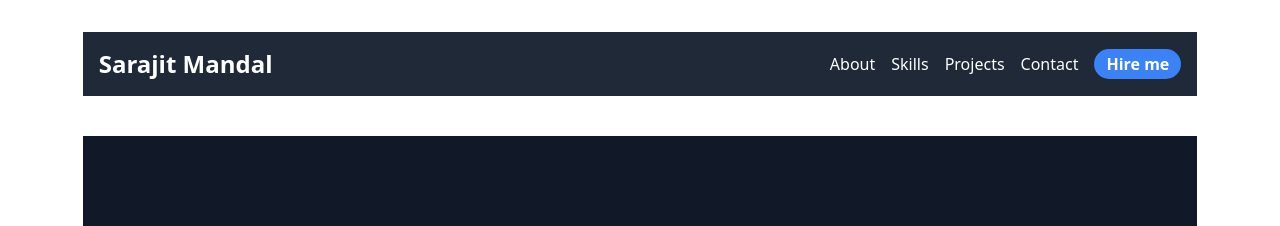
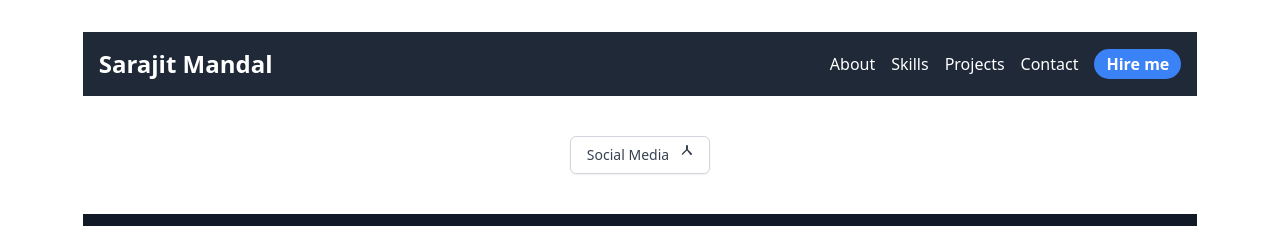
Before and after one commit to Sarajit-mondal/My_Portfolio_Website, a React (Vite) app: page / in a window 1280 px wide. Shown: the top 226 px of the page. Built offline with nearby package versions, Linux system fonts and the light colour scheme.

Commit message:
added education section

```diff
--- a/src/components/Contact.jsx
+++ b/src/components/Contact.jsx
@@ -29,9 +29,34 @@ const Contact = () => {
       );
   };
   return (
-    <section id="contact" className="bg-gray-900 text-white p-8">
+    <div className="bg-gray-900 ">
+      <h2 className="text-3xl font-extrabold pt-10 text-white">
+        Education & Contact
+      </h2>
+      <div className="flex  flex-col justify-center md:flex-row gap-12">
+        {/* education section  */}
+        <section className="py-12">
+          <div className="max-w-7xl mx-auto px-4 sm:px-6 lg:px-8">
+            <h2 className="text-2xl font-extrabold text-white mb-6 text-center">
+              Education
+            </h2>
+            <div className="bg-white p-6 rounded-lg shadow-md hover:shadow-lg transition-shadow duration-300">
+              <h3 className="text-2xl font-semibold text-blue-500">
+                National University Bangladesh
+              </h3>
+              <p className="mt-2 text-lg text-gray-800">
+                Bachelor of Business Administration (B.B.A)
+              </p>
+              <p className=" text-lg text-gray-700">
+                graduation date : may 2023
+              </p>
+            </div>
+          </div>
+        </section>
+        {/* contact section */}
+        <section id="contact" className="text-white p-8">
           <div className="container mx-auto">
-        <h2 className="text-3xl font-bold text-center mb-4">Contact</h2>
+            <h2 className="text-2xl font-bold text-center mb-4">Contact</h2>
             <form
               ref={form}
               onSubmit={sendEmail}
@@ -59,13 +84,15 @@ const Contact = () => {
               ></textarea>
               <button
                 type="submit"
-            className="w-full bg-blue-500 text-gray-900 px-4 py-2 rounded hover:bg-blue-600 transition"
+                className="w-full bg-blue-500  px-4 py-2 rounded hover:bg-blue-600 transition text-white"
               >
                 Send Message
               </button>
             </form>
           </div>
         </section>
+      </div>
+    </div>
   );
 };
 
--- a/src/components/Skills.jsx
+++ b/src/components/Skills.jsx
@@ -131,11 +131,11 @@ const Skills = () => {
         <h2 className="text-3xl font-extrabold text-gray-900 mb-6 text-center">
           Skills
         </h2>
-        <div className="grid grid-cols-1 sm:grid-cols-2 lg:grid-cols-3 gap-8">
+        <div className="grid grid-cols-1 sm:grid-cols-2 lg:grid-cols-3 gap-8 ">
           {skills.map((skill, index) => (
             <div
               key={index}
-              className=" p-4 bg-white rounded-lg shadow-md hover:shadow-lg transition-shadow duration-300"
+              className=" p-4 bg-white rounded-lg  transition-shadow duration-300 hover:shadow-xl hover:shadow-blue-500/50"
             >
               <div className="flex items-center cursor-pointer hover:ml-12 hover:ease-linear hover:duration-300">
                 <div className="flex-shrink-0">
--- /dev/null
+++ b/src/components/dropdown/DropDown.jsx
@@ -0,0 +1,80 @@
+import { useState } from "react";
+
+const DropdownButton = () => {
+  const [isOpen, setIsOpen] = useState(false);
+
+  const toggleDropdown = () => {
+    setIsOpen(!isOpen);
+  };
+
+  return (
+    <div className="relative inline-block text-left">
+      <div>
+        <button
+          type="button"
+          className="inline-flex justify-center w-full rounded-md border border-gray-300 shadow-sm px-4 py-2 bg-white text-sm font-medium text-gray-700 hover:bg-gray-50 focus:outline-none focus:ring-2 focus:ring-offset-2 focus:ring-indigo-500"
+          id="options-menu"
+          aria-haspopup="true"
+          aria-expanded="true"
+          onClick={toggleDropdown}
+        >
+          Social Media
+          <svg
+            className="-mr-1 ml-2 h-5 w-5"
+            xmlns="http://www.w3.org/2000/svg"
+            viewBox="0 0 20 20"
+            fill="currentColor"
+            aria-hidden="true"
+          >
+            <path
+              fillRule="evenodd"
+              d="M5.293 9.707a1 1 0 010-1.414L9 4.586V1a1 1 0 112 0v3.586l3.707 3.707a1 1 0 01-1.414 1.414L10 5.414l-4.293 4.293a1 1 0 01-1.414 0z"
+              clipRule="evenodd"
+            />
+          </svg>
+        </button>
+      </div>
+      {isOpen && (
+        <div
+          onClick={toggleDropdown}
+          className="origin-top-right absolute right-0 mt-2 w-56 rounded-md shadow-lg bg-white ring-1 ring-black ring-opacity-5"
+          role="menu"
+          aria-orientation="vertical"
+          aria-labelledby="options-menu"
+        >
+          <div className="py-1" role="none">
+            <a
+              href="https://www.linkedin.com/"
+              className="block px-4 py-2 text-sm text-gray-700 hover:bg-gray-100"
+              role="menuitem"
+              target="_blank"
+              rel="noopener noreferrer"
+            >
+              LinkedIn
+            </a>
+            <a
+              href="https://github.com/"
+              className="block px-4 py-2 text-sm text-gray-700 hover:bg-gray-100"
+              role="menuitem"
+              target="_blank"
+              rel="noopener noreferrer"
+            >
+              GitHub
+            </a>
+            <a
+              href="https://www.facebook.com/"
+              className="block px-4 py-2 text-sm text-gray-700 hover:bg-gray-100"
+              role="menuitem"
+              target="_blank"
+              rel="noopener noreferrer"
+            >
+              Facebook
+            </a>
+          </div>
+        </div>
+      )}
+    </div>
+  );
+};
+
+export default DropdownButton;
--- a/src/pages/home/Home.jsx
+++ b/src/pages/home/Home.jsx
@@ -5,11 +5,13 @@ import Header from "../../components/Header";
 import Hero from "../../components/Hero";
 import Projects from "../../components/Projects";
 import Skills from "../../components/Skills";
+import DropdownButton from "../../components/dropdown/DropDown";
 
 function Home() {
   return (
     <div className="space-y-10">
       <Header></Header>
+      <DropdownButton></DropdownButton>
       <Hero></Hero>
       <About></About>
       <Skills></Skills>
```
Lines whose indentation alone changed are shown as unchanged.
